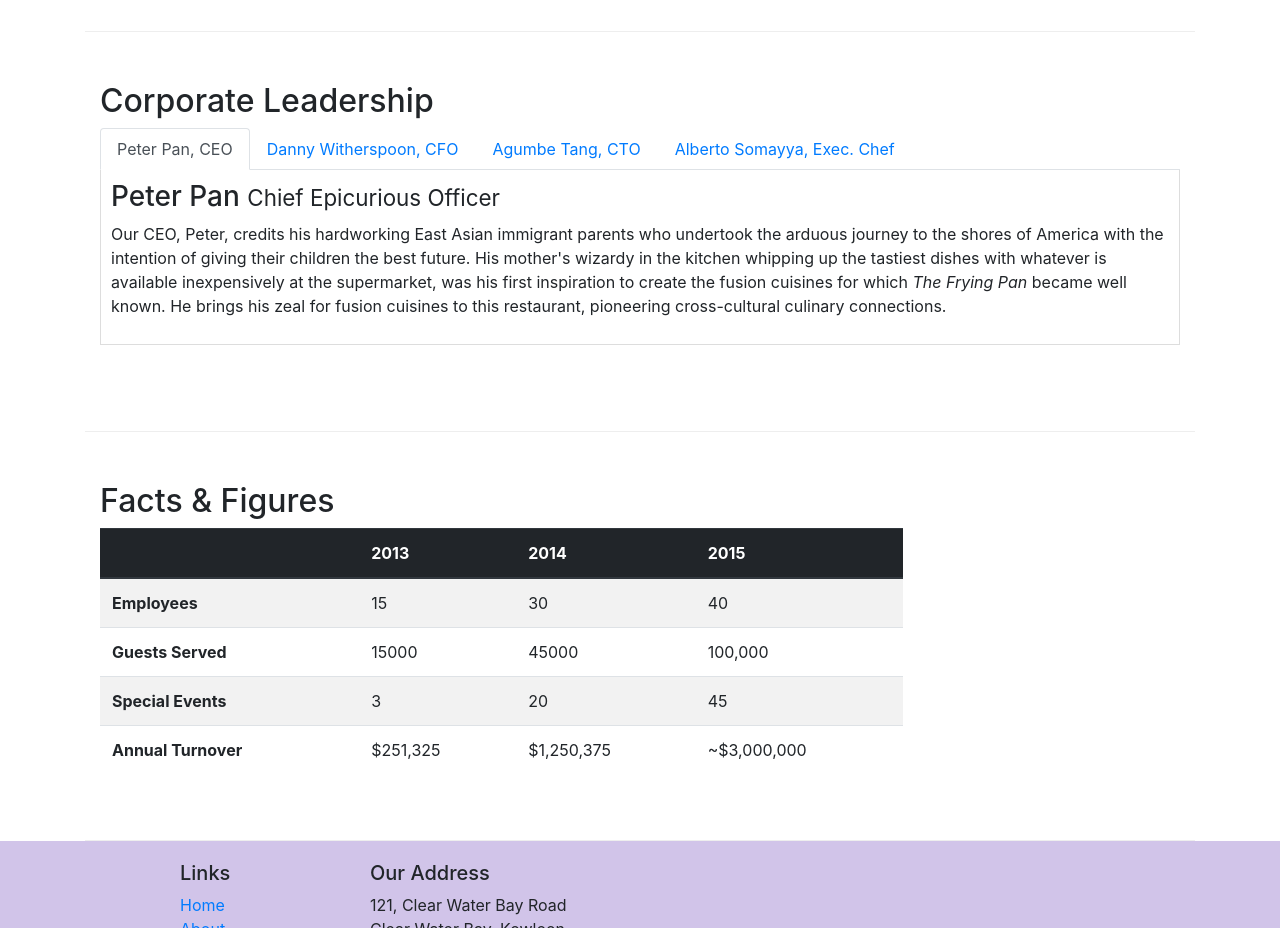
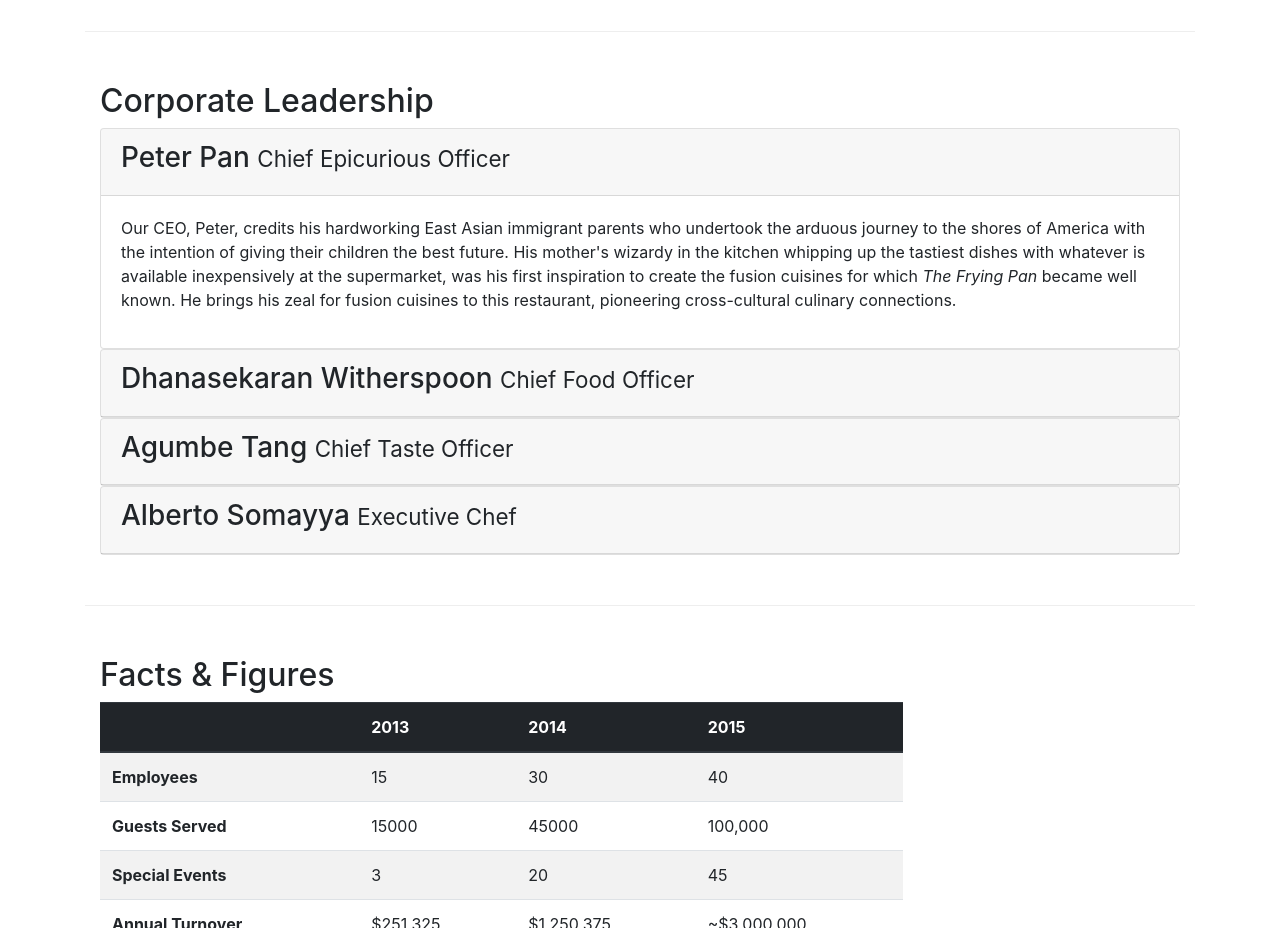
Before and after one commit to HeroicHitesh/script_foundation, a website: page aboutus.html in a window 1280 px wide. Shown: the part 940-1868 px from the top of the page. Drawn offline with nearby package versions, Linux system fonts and the light colour scheme.

Commit message:
Accordion

```diff
--- a/aboutus.html
+++ b/aboutus.html
@@ -99,36 +99,62 @@
             <div class="col-12">
                 <h2>Corporate Leadership</h2>
 
-                <ul class="nav nav-tabs">
-                    <li class="nav-item">
-                        <a class="nav-link active" href="#peter" role="tab" data-toggle="tab">Peter Pan, CEO</a>
-                    </li>
-                    <li class="nav-item">
-                        <a class="nav-link" href="#danny" role="tab" data-toggle="tab">Danny Witherspoon, CFO</a>
-                    </li>
-                    <li class="nav-item">
-                        <a class="nav-link" href="#agumbe"role="tab" data-toggle="tab">Agumbe Tang, CTO</a>
-                    </li>
-                    <li class="nav-item">
-                        <a class="nav-link" href="#alberto" role="tab" data-toggle="tab">Alberto Somayya, Exec. Chef</a>
-                    </li>
-                </ul>
-                <div class="tab-content">
-                    <div role="tabpanel" class="tab-pane fade show active" id="peter">
-                        <h3>Peter Pan <small>Chief Epicurious Officer</small></h3>
-                        <p class="d-none d-sm-block">Our CEO, Peter, credits his hardworking East Asian immigrant parents who undertook the arduous journey to the shores of America with the intention of giving their children the best future. His mother's wizardy in the kitchen whipping up the tastiest dishes with whatever is available inexpensively at the supermarket, was his first inspiration to create the fusion cuisines for which <em>The Frying Pan</em> became well known. He brings his zeal for fusion cuisines to this restaurant, pioneering cross-cultural culinary connections.</p>
+                <div id="accordion">
+                    <div class="card">
+                        <div class="card-header" role="tab" id="peterhead">
+                            <h3 class="mb--0">
+                                <a data-toggle="collapse" data-target="#peter">
+                                    Peter Pan <small>Chief Epicurious Officer</small>
+                                </a>
+                            </h3>
+                        </div>
+                        <div class="collapse show" id="peter" data-parent="#accordion">
+                            <div class="card-body">
+                                <p class="d-none d-sm-block">Our CEO, Peter, credits his hardworking East Asian immigrant parents who undertook the arduous journey to the shores of America with the intention of giving their children the best future. His mother's wizardy in the kitchen whipping up the tastiest dishes with whatever is available inexpensively at the supermarket, was his first inspiration to create the fusion cuisines for which <em>The Frying Pan</em> became well known. He brings his zeal for fusion cuisines to this restaurant, pioneering cross-cultural culinary connections.</p>
+                            </div>
+                        </div>
                     </div>
-                    <div role="tabpanel" class="tab-pane fade" id="danny">
-                        <h3>Dhanasekaran Witherspoon <small>Chief Food Officer</small></h3>
-                        <p class="d-none d-sm-block">Our CFO, Danny, as he is affectionately referred to by his colleagues, comes from a long established family tradition in farming and produce. His experiences growing up on a farm in the Australian outback gave him great appreciation for varieties of food sources. As he puts it in his own words, <em>Everything that runs, wins, and everything that stays, pays!</em></p>
+                    <div class="card">
+                        <div class="card-header" role="tab" id="dannyhead">
+                            <h3 class="mb--0">
+                                <a class="collapsed" data-toggle="collapse" data-target="#danny">
+                                    Dhanasekaran Witherspoon <small>Chief Food Officer</small>
+                                </a>
+                            </h3>
+                        </div>
+                        <div class="collapse" id="danny" data-parent="#accordion">
+                            <div class="card-body">
+                                <p class="d-none d-sm-block">Our CFO, Danny, as he is affectionately referred to by his colleagues, comes from a long established family tradition in farming and produce. His experiences growing up on a farm in the Australian outback gave him great appreciation for varieties of food sources. As he puts it in his own words, <em>Everything that runs, wins, and everything that stays, pays!</em></p>
+                            </div>
+                        </div>
                     </div>
-                    <div role="tabpanel" class="tab-pane fade" id="agumbe">
-                        <h3>Agumbe Tang <small>Chief Taste Officer</small></h3>
-                        <p class="d-none d-sm-block">Blessed with the most discerning gustatory sense, Agumbe, our CTO, personally ensures that every dish that we serve meets his exacting tastes. Our chefs dread the tongue lashing that ensues if their dish does not meet his exacting standards. He lives by his motto, <em>You click only if you survive my lick.</em></p>
+                    <div class="card">
+                        <div class="card-header" role="tab" id="agumbehead">
+                            <h3 class="mb--0">
+                                <a class="collapsed" data-toggle="collapse" data-target="#agumbe">
+                                    Agumbe Tang <small>Chief Taste Officer</small>
+                                </a>
+                            </h3>
+                        </div>
+                        <div class="collapse" id="agumbe" data-parent="#accordion">
+                            <div class="card-body">
+                                <p class="d-none d-sm-block">Blessed with the most discerning gustatory sense, Agumbe, our CTO, personally ensures that every dish that we serve meets his exacting tastes. Our chefs dread the tongue lashing that ensues if their dish does not meet his exacting standards. He lives by his motto, <em>You click only if you survive my lick.</em></p>
+                            </div>
+                        </div>
                     </div>
-                    <div role="tabpanel" class="tab-pane fade" id="alberto">
-                        <h3>Alberto Somayya <small>Executive Chef</small></h3>
-                        <p class="d-none d-sm-block">Award winning three-star Michelin chef with wide International experience having worked closely with whos-who in the culinary world, he specializes in creating mouthwatering Indo-Italian fusion experiences. He says, <em>Put together the cuisines from the two craziest cultures, and you get a winning hit! Amma Mia!</em></p>
+                    <div class="card">
+                        <div class="card-header" role="tab" id="albertohead">
+                            <h3 class="mb--0">
+                                <a class="collapsed" data-toggle="collapse" data-target="#alberto">
+                                    Alberto Somayya <small>Executive Chef</small>
+                                </a>
+                            </h3>
+                        </div>
+                        <div class="collapse" id="alberto" data-parent="#accordion">
+                            <div class="card-body">
+                                <p class="d-none d-sm-block">Award winning three-star Michelin chef with wide International experience having worked closely with whos-who in the culinary world, he specializes in creating mouthwatering Indo-Italian fusion experiences. He says, <em>Put together the cuisines from the two craziest cultures, and you get a winning hit! Amma Mia!</em></p>
+                            </div>
+                        </div>
                     </div>
                 </div>
             </div>
```
